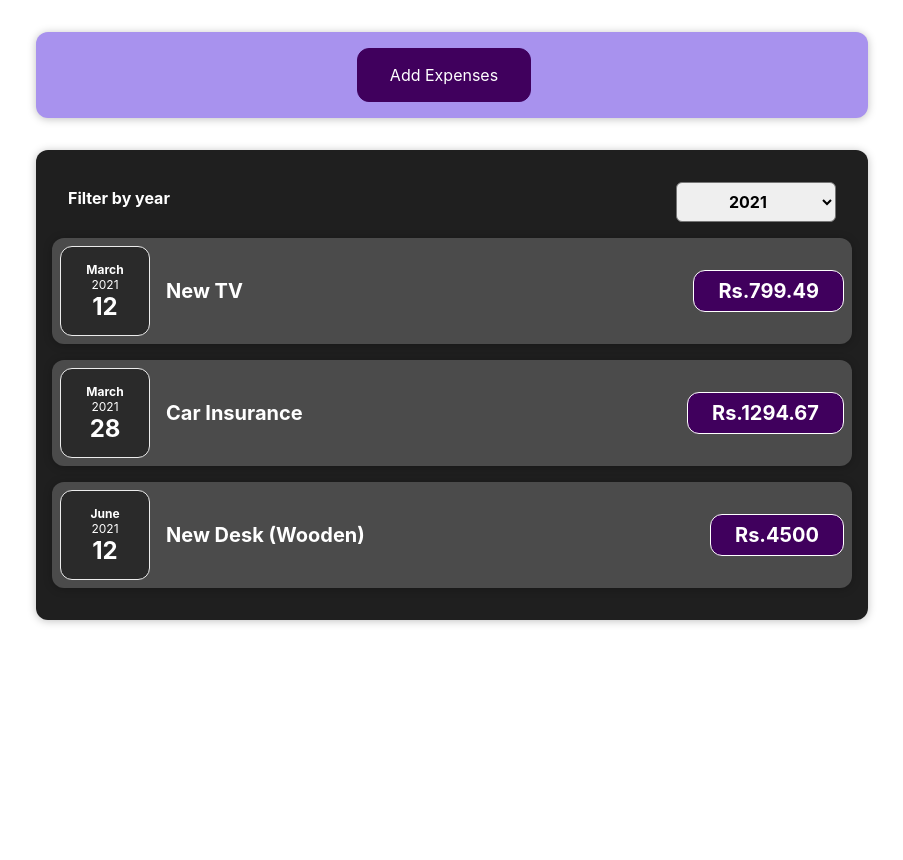
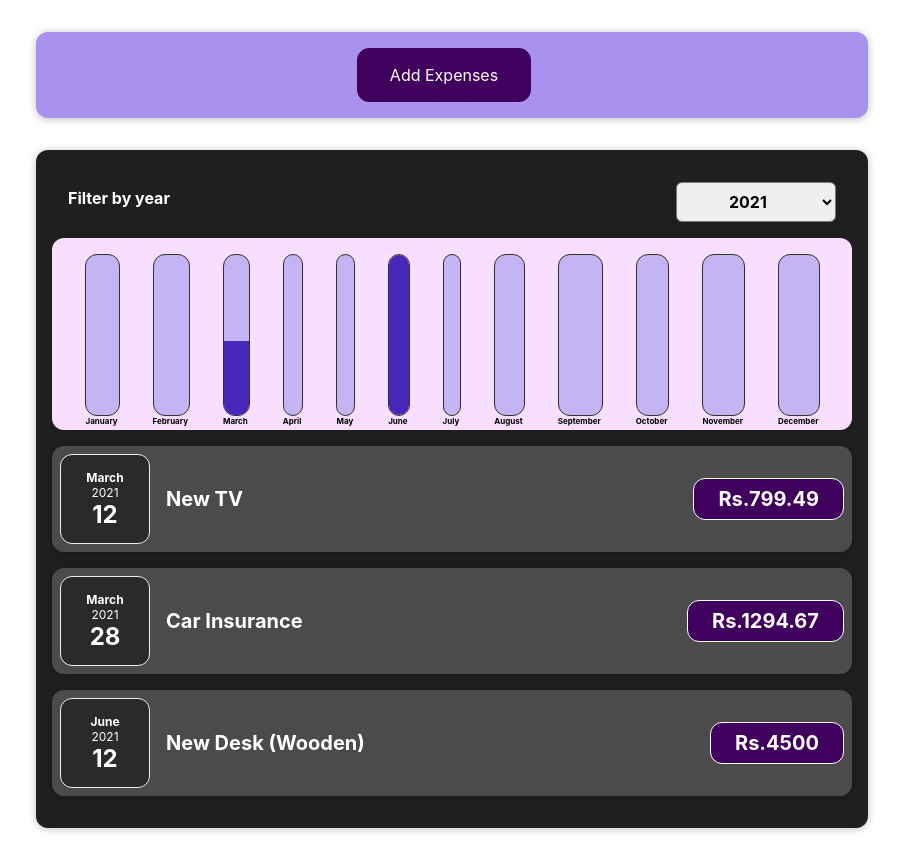
Before and after one commit to nitin729/expense-tracker, a React (Create React App) app: page / in a window 1280 px wide. Shown: the whole page, without its empty margins (188-1091 px from the left). Before the commit the page ends 800 px from the top, so only its background shows below. Built offline with nearby package versions, Linux system fonts and the light colour scheme.

Commit message:
added ExpenseChart.jsx

```diff
--- a/src/components/Chart/Chart.jsx
+++ b/src/components/Chart/Chart.jsx
@@ -0,0 +1,23 @@
+import React from "react";
+import ChartBar from "./ChartBar";
+
+import "./Chart.css";
+
+const Chart = ({ dataPoints }) => {
+  const dataPointValues = dataPoints.map((dataPoint) => dataPoint.value);
+  const totalMax = Math.max(...dataPointValues);
+  return (
+    <div className="chart">
+      {dataPoints.map((datapoint) => (
+        <ChartBar
+          key={datapoint.label}
+          value={datapoint.value}
+          maxValue={totalMax} //EVER
+          label={datapoint.label}
+        />
+      ))}
+    </div>
+  );
+};
+
+export default Chart;
--- a/src/components/Chart/ChartBar.jsx
+++ b/src/components/Chart/ChartBar.jsx
@@ -0,0 +1,22 @@
+import React from "react";
+import "./ChartBar.css";
+
+const ChartBar = ({ label, maxValue, value }) => {
+  let barFillHeight = "0%";
+  if (maxValue > 0) {
+    barFillHeight = Math.floor((value / maxValue) * 100) + "%";
+  }
+  return (
+    <div classNAme="chart-bar">
+      <div className="chart-bar__inner">
+        <div
+          className="chart-bar__fill"
+          style={{ height: barFillHeight }}
+        ></div>
+      </div>
+      <div className="chart-bar__label">{label}</div>
+    </div>
+  );
+};
+
+export default ChartBar;
--- a/src/components/Expenses/Expenses.jsx
+++ b/src/components/Expenses/Expenses.jsx
@@ -3,6 +3,7 @@ import "./Expenses.css";
 import ExpensesFilter from "./ExpensesFilter";
 import ExpensesList from "./ExpensesList";
 import Card from "../UI/Card";
+import ExpensesChart from "./ExpensesChart";
 
 const Expenses = ({ expensesData }) => {
   const [filteredYear, setFilteredYear] = useState("2021");
@@ -23,7 +24,7 @@ const Expenses = ({ expensesData }) => {
           onNewYearValue={onRecievingNewYearValue}
           selectedFilteredYear={filteredYear}
         />
-
+        <ExpensesChart filteredExpenses={filteredExpenses}/>
         <ExpensesList filteredExpenses={filteredExpenses} />
       </Card>
     </div>
--- /dev/null
+++ b/src/components/Expenses/ExpensesChart.jsx
@@ -0,0 +1,63 @@
+import React from "react";
+import Chart from "../Chart/Chart";
+const ExpensesChart = ({ filteredExpenses }) => {
+  const chartDataPoints = [
+    {
+      label: "January",
+      value: 0,
+    },
+    {
+      label: "February",
+      value: 0,
+    },
+    {
+      label: "March",
+      value: 0,
+    },
+    {
+      label: "April",
+      value: 0,
+    },
+    {
+      label: "May",
+      value: 0,
+    },
+    {
+      label: "June",
+      value: 0,
+    },
+    {
+      label: "July",
+      value: 0,
+    },
+    {
+      label: "August",
+      value: 0,
+    },
+    {
+      label: "September",
+      value: 0,
+    },
+    {
+      label: "October",
+      value: 0,
+    },
+    {
+      label: "November",
+      value: 0,
+    },
+    {
+      label: "December",
+      value: 0,
+    },
+  ];
+
+  for (const expense of filteredExpenses) {
+    const expenseMonth = expense.date.getMonth(); // starting from 0, jan=0
+    chartDataPoints[expenseMonth].value += expense.amount;
+  }
+
+  return <Chart dataPoints={chartDataPoints} />;
+};
+
+export default ExpensesChart;
```
